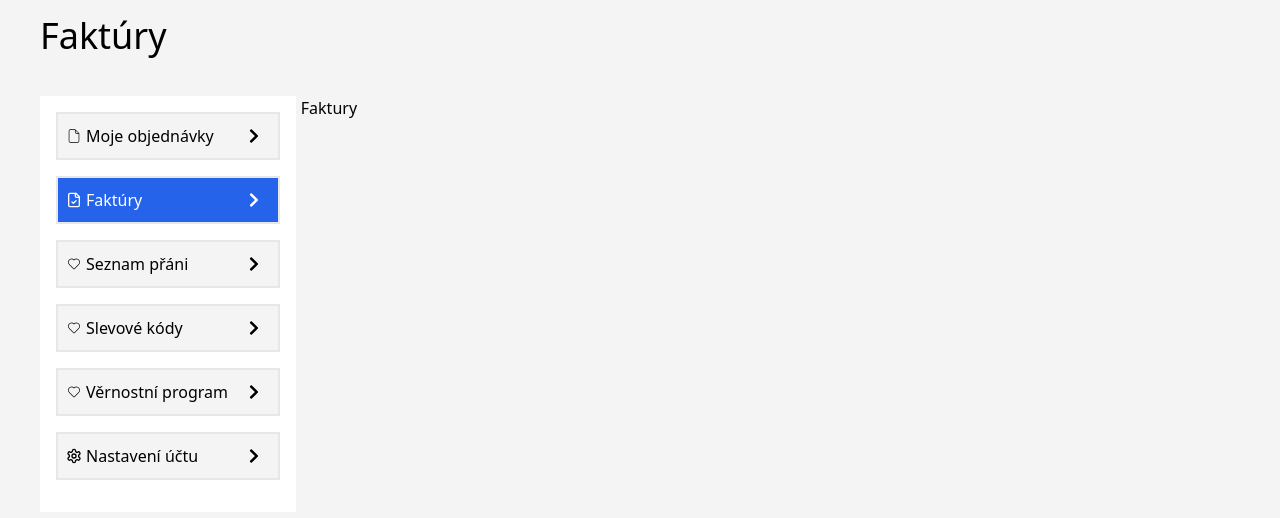
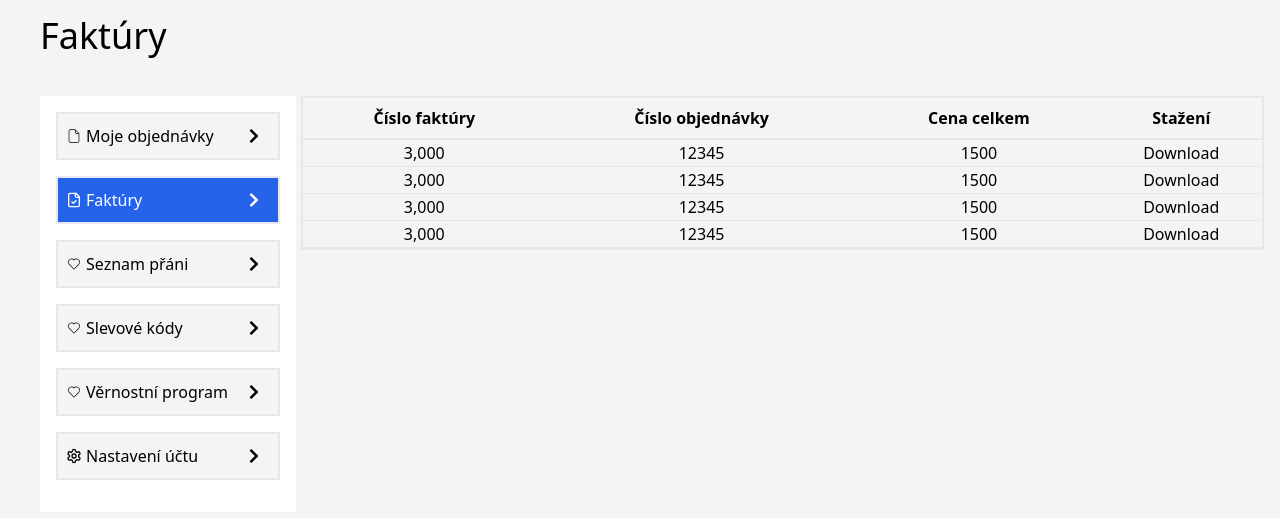
Before and after one commit to DanielLesko28/react-orders-app, a React (Create React App) app in the folder client/: page /faktury in a window 1280 px wide. Shown: the top 518 px of the page. Built offline with nearby package versions, Linux system fonts and the light colour scheme.

Commit message:
working on factury page

```diff
--- a/client/src/pages/Faktury.jsx
+++ b/client/src/pages/Faktury.jsx
@@ -1,7 +1,62 @@
 import React from "react";
 
 const Faktury = () => {
-  return <div>Faktury</div>;
+  return (
+    <div className="w-full border-2">
+      <table className="w-full border-collapse">
+        <thead>
+          <tr className="border-b-2 border-gray-200">
+            <th scope="col" className="p-2">
+              Číslo faktúry
+            </th>
+            <th scope="col" className="p-2">
+              Číslo objednávky
+            </th>
+            <th scope="col" className="p-2">
+              Cena celkem
+            </th>
+            <th scope="col" className="p-2">
+              Stažení
+            </th>
+          </tr>
+        </thead>
+        <tbody>
+          <tr className="border-b border-gray-200">
+            <td className="text-center">3,000</td>
+            <td className="text-center">12345</td>
+            <td className="text-center">1500</td>
+            <td className="text-center">
+              <a className="text-center">Download</a>
+            </td>
+          </tr>
+          <tr className="border-b border-gray-200">
+            <td className="text-center">3,000</td>
+            <td className="text-center">12345</td>
+            <td className="text-center">1500</td>
+            <td className="text-center">
+              <a className="text-center">Download</a>
+            </td>
+          </tr>
+          <tr className="border-b border-gray-200">
+            <td className="text-center">3,000</td>
+            <td className="text-center">12345</td>
+            <td className="text-center">1500</td>
+            <td className="text-center">
+              <a className="text-center">Download</a>
+            </td>
+          </tr>
+          <tr className="border-b border-gray-200">
+            <td className="text-center">3,000</td>
+            <td className="text-center">12345</td>
+            <td className="text-center">1500</td>
+            <td className="text-center">
+              <a className="text-center">Download</a>
+            </td>
+          </tr>
+        </tbody>
+      </table>
+    </div>
+  );
 };
 
 export default Faktury;
```
